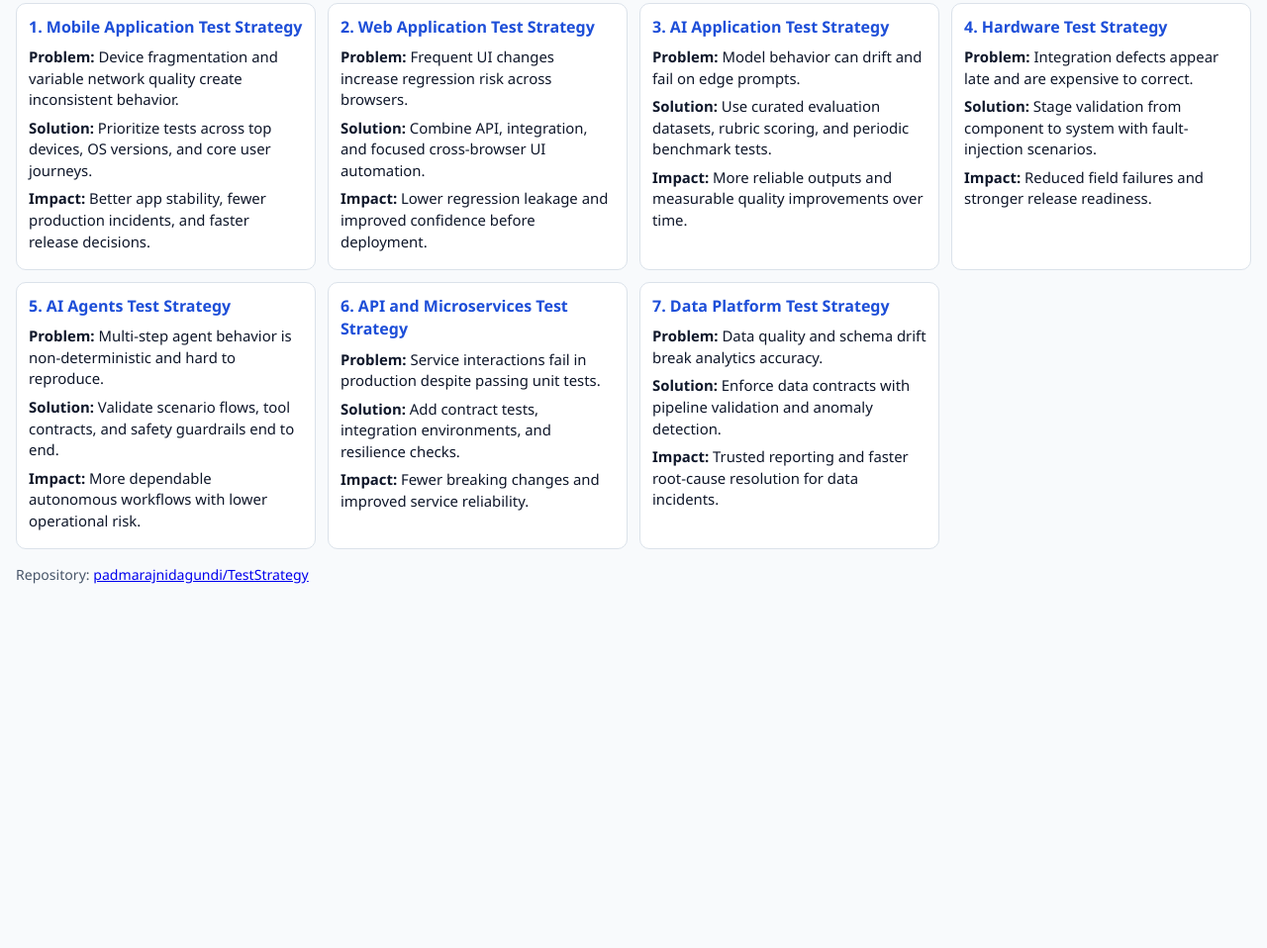
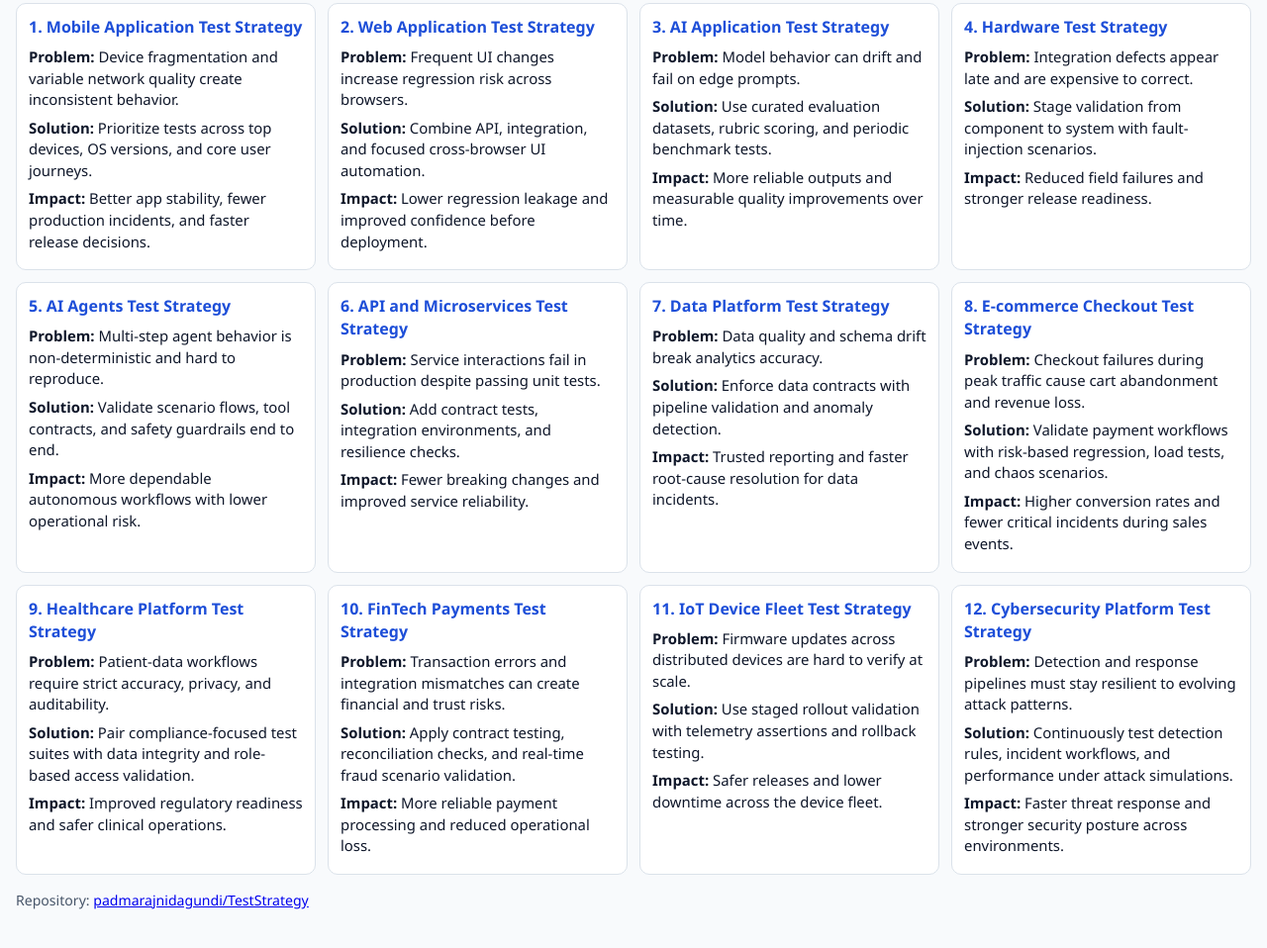
Before and after one commit to padmarajnidagundi/TestStrategy, a plain HTML site: page index.html in a window 1280 px wide. Shown: the part 1076-2034 px from the top of the page at 99% size. Before the commit the page ends 1708 px from the top, so only its background shows below. Drawn offline with Linux system fonts and the light colour scheme.

Commit message:
Add more real-use-case Lean Canvas strategy boards
Co-authored-by: Copilot <223556219+Copilot@users.noreply.github.com>

```diff
--- a/index.html
+++ b/index.html
@@ -322,6 +322,41 @@
             <p class="example-item"><strong>Solution:</strong> Enforce data contracts with pipeline validation and anomaly detection.</p>
             <p class="example-item"><strong>Impact:</strong> Trusted reporting and faster root-cause resolution for data incidents.</p>
           </article>
+
+          <article class="example-card">
+            <h3>8. E-commerce Checkout Test Strategy</h3>
+            <p class="example-item"><strong>Problem:</strong> Checkout failures during peak traffic cause cart abandonment and revenue loss.</p>
+            <p class="example-item"><strong>Solution:</strong> Validate payment workflows with risk-based regression, load tests, and chaos scenarios.</p>
+            <p class="example-item"><strong>Impact:</strong> Higher conversion rates and fewer critical incidents during sales events.</p>
+          </article>
+
+          <article class="example-card">
+            <h3>9. Healthcare Platform Test Strategy</h3>
+            <p class="example-item"><strong>Problem:</strong> Patient-data workflows require strict accuracy, privacy, and auditability.</p>
+            <p class="example-item"><strong>Solution:</strong> Pair compliance-focused test suites with data integrity and role-based access validation.</p>
+            <p class="example-item"><strong>Impact:</strong> Improved regulatory readiness and safer clinical operations.</p>
+          </article>
+
+          <article class="example-card">
+            <h3>10. FinTech Payments Test Strategy</h3>
+            <p class="example-item"><strong>Problem:</strong> Transaction errors and integration mismatches can create financial and trust risks.</p>
+            <p class="example-item"><strong>Solution:</strong> Apply contract testing, reconciliation checks, and real-time fraud scenario validation.</p>
+            <p class="example-item"><strong>Impact:</strong> More reliable payment processing and reduced operational loss.</p>
+          </article>
+
+          <article class="example-card">
+            <h3>11. IoT Device Fleet Test Strategy</h3>
+            <p class="example-item"><strong>Problem:</strong> Firmware updates across distributed devices are hard to verify at scale.</p>
+            <p class="example-item"><strong>Solution:</strong> Use staged rollout validation with telemetry assertions and rollback testing.</p>
+            <p class="example-item"><strong>Impact:</strong> Safer releases and lower downtime across the device fleet.</p>
+          </article>
+
+          <article class="example-card">
+            <h3>12. Cybersecurity Platform Test Strategy</h3>
+            <p class="example-item"><strong>Problem:</strong> Detection and response pipelines must stay resilient to evolving attack patterns.</p>
+            <p class="example-item"><strong>Solution:</strong> Continuously test detection rules, incident workflows, and performance under attack simulations.</p>
+            <p class="example-item"><strong>Impact:</strong> Faster threat response and stronger security posture across environments.</p>
+          </article>
         </div>
       </section>
 
```
Also changed, not shown: 1 other file.
